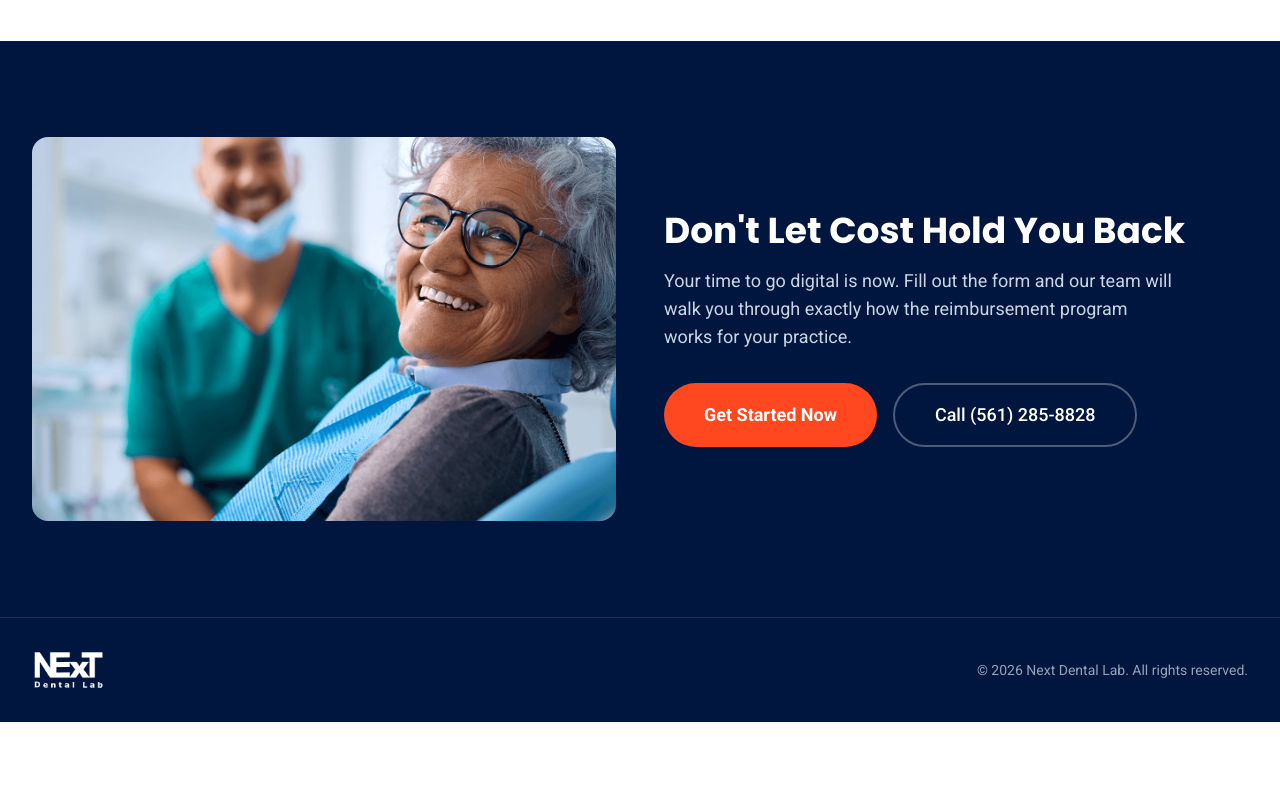
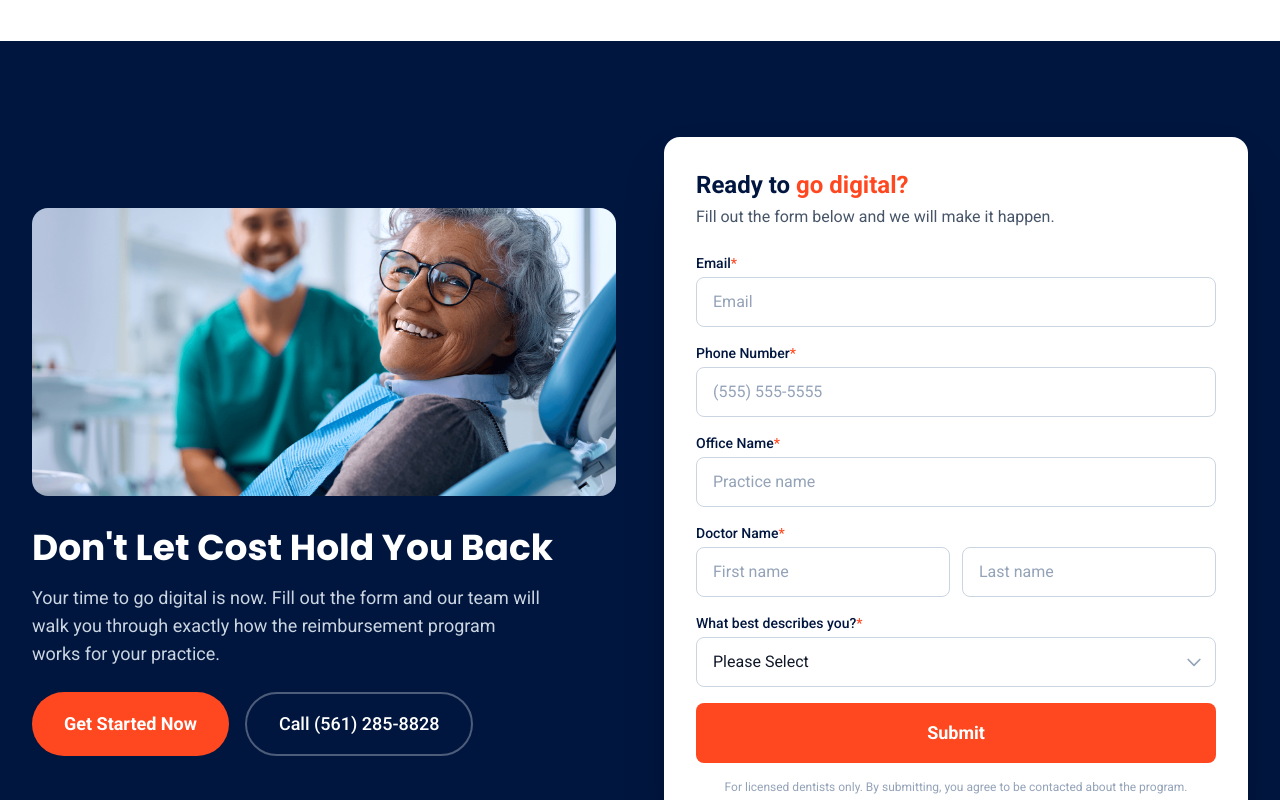
Before and after one commit to Landing-Pages-Websites/next-dental-lab-scanner, a Next.js app: page / in a window 1280 px wide. Shown: the part 5480-6280 px from the top of the page. Before the commit the page ends 6202 px from the top, so only its background shows below. Built offline with nearby package versions, Linux system fonts and the light colour scheme.

Commit message:
Footer: image+headline+CTAs on left, form on right

```diff
--- a/src/app/page.tsx
+++ b/src/app/page.tsx
@@ -658,32 +658,34 @@ export default function Home() {
         </div>
       </section>
 
-      {/* ── FINAL CTA ── */}
+      {/* ── FOOTER CTA + FORM ── */}
       <section className="bg-[#00163F] py-16 md:py-24">
         <div className="max-w-7xl mx-auto px-4 sm:px-6 lg:px-8">
           <div className="grid md:grid-cols-2 gap-12 items-center">
-            <div className="relative h-72 sm:h-96 rounded-2xl overflow-hidden">
-              <Image src="/images/banner.png" alt="Next Dental Lab digital workflow" width={1920} height={870} className="w-full h-full object-cover" />
-            </div>
-            <div className="text-center md:text-left">
+            <div>
+              <div className="relative h-56 sm:h-72 rounded-2xl overflow-hidden mb-8">
+                <Image src="/images/banner.png" alt="Next Dental Lab digital workflow" width={1920} height={870} className="w-full h-full object-cover" />
+              </div>
               <h2 className="text-3xl sm:text-4xl font-bold text-white mb-4" style={{ fontFamily: "var(--font-poppins)" }}>
                 Don&apos;t Let Cost Hold You Back
               </h2>
-              <p className="text-gray-300 text-lg mb-8 max-w-lg">
+              <p className="text-gray-300 text-lg mb-6 max-w-lg">
                 Your time to go digital is now. Fill out the form and our team will walk you through
                 exactly how the reimbursement program works for your practice.
               </p>
-              <div className="flex flex-col sm:flex-row gap-4 md:justify-start justify-center">
+              <div className="flex flex-col sm:flex-row gap-4">
                 <button onClick={scrollToForm}
-                  className="bg-[#FF4820] hover:bg-[#E63D18] text-white font-bold px-10 py-4 rounded-full transition-colors text-lg">
+                  className="bg-[#FF4820] hover:bg-[#E63D18] text-white font-bold px-8 py-4 rounded-full transition-colors text-lg">
                   Get Started Now
                 </button>
                 <a href="tel:5612858828"
-                  className="border-2 border-white/30 hover:border-white text-white font-medium px-10 py-4 rounded-full transition-colors text-lg text-center">
+                  className="border-2 border-white/30 hover:border-white text-white font-medium px-8 py-4 rounded-full transition-colors text-lg text-center">
                   Call (561) 285-8828
                 </a>
               </div>
             </div>
+            <LeadForm id="footer-form" formData={formData} errors={errors} submitting={submitting}
+              submitted={submitted} handleChange={handleChange} handlePhoneBlur={handlePhoneBlur} handleSubmit={handleSubmit} formRef={null} />
           </div>
         </div>
       </section>
```
